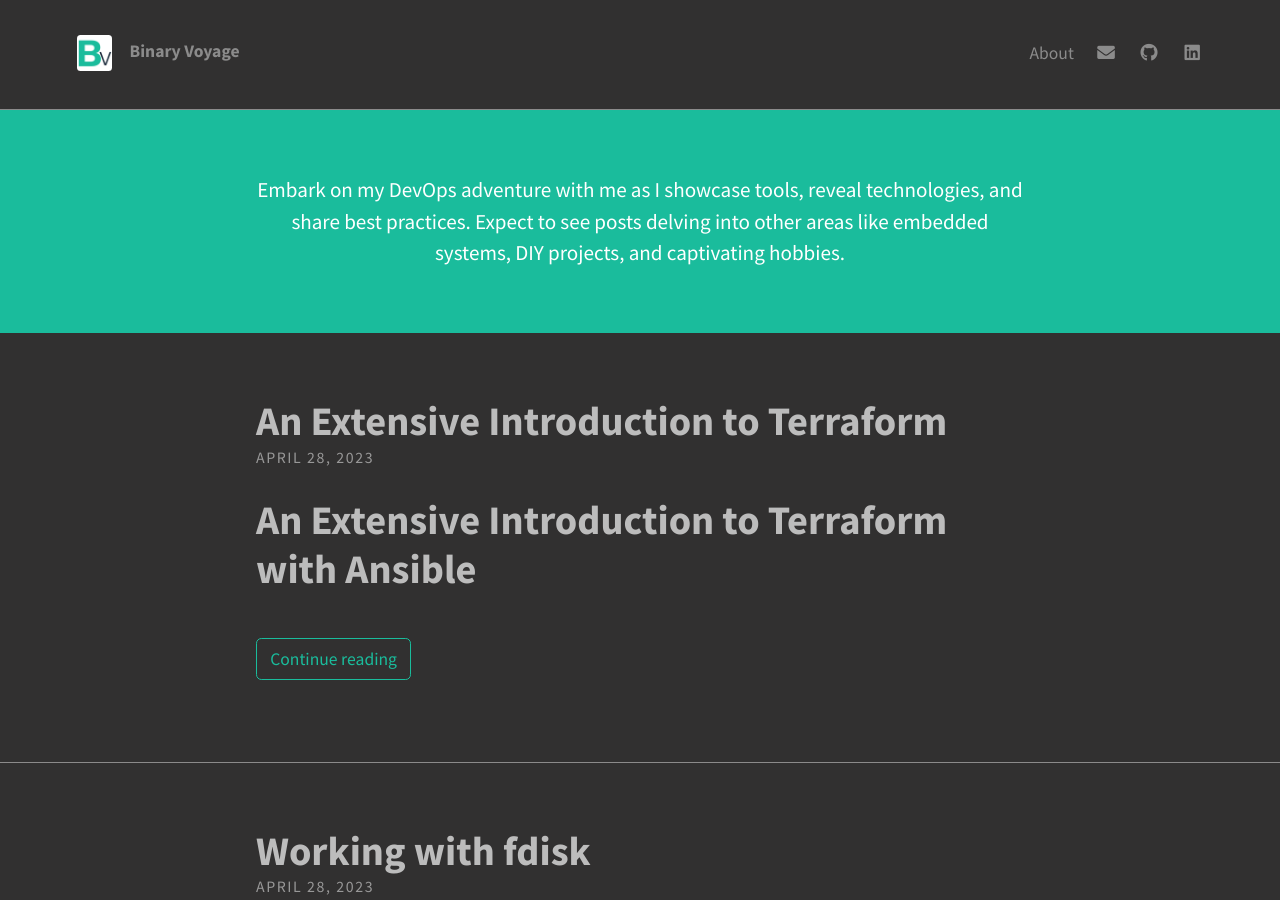
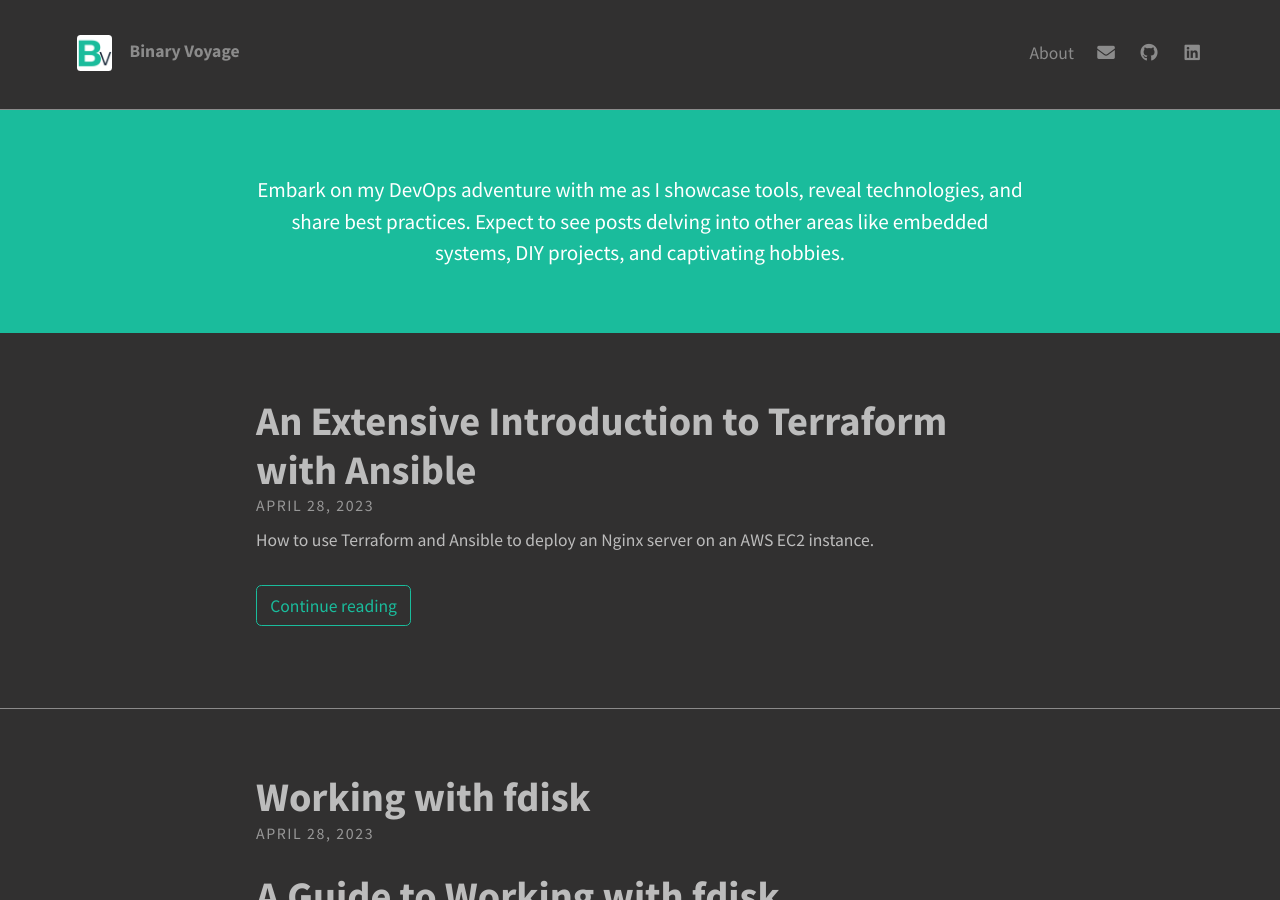
Before and after one commit to cristisulighetean/cristisulighetean.github.io, a Jekyll site: the page built from index.html, in a window 1280 px wide and 900 px high. Built offline with Jekyll 4.4.1, drawn with Linux system fonts in a browser that asks for light colours; nearby versions of some CDN libraries; the list of posts is cut into pages by our own code.

Commit message:
Small visual changes

````diff
--- a/_posts/2023-04-28-terraform_intro.md
+++ b/_posts/2023-04-28-terraform_intro.md
@@ -1,10 +1,10 @@
 ---
 layout: post
-title: "An Extensive Introduction to Terraform"
+title: "An Extensive Introduction to Terraform with Ansible"
 tags: [terraform, iac]
 ---
 
-# An Extensive Introduction to Terraform with Ansible
+How to use Terraform and Ansible to deploy an Nginx server on an AWS EC2 instance.
 
 ## Introduction
 
@@ -34,7 +34,7 @@ touch main.tf
 
 In the main.tf file, add the following Terraform configuration:
 
-```json
+```py
 provider "aws" {
   region = "us-west-2"
 }
@@ -84,7 +84,7 @@ touch nginx-playbook.yml
 
 Add the following Ansible configuration to the playbook:
 
-```json
+```yml
 ---
 - hosts: all
   become: yes
````
